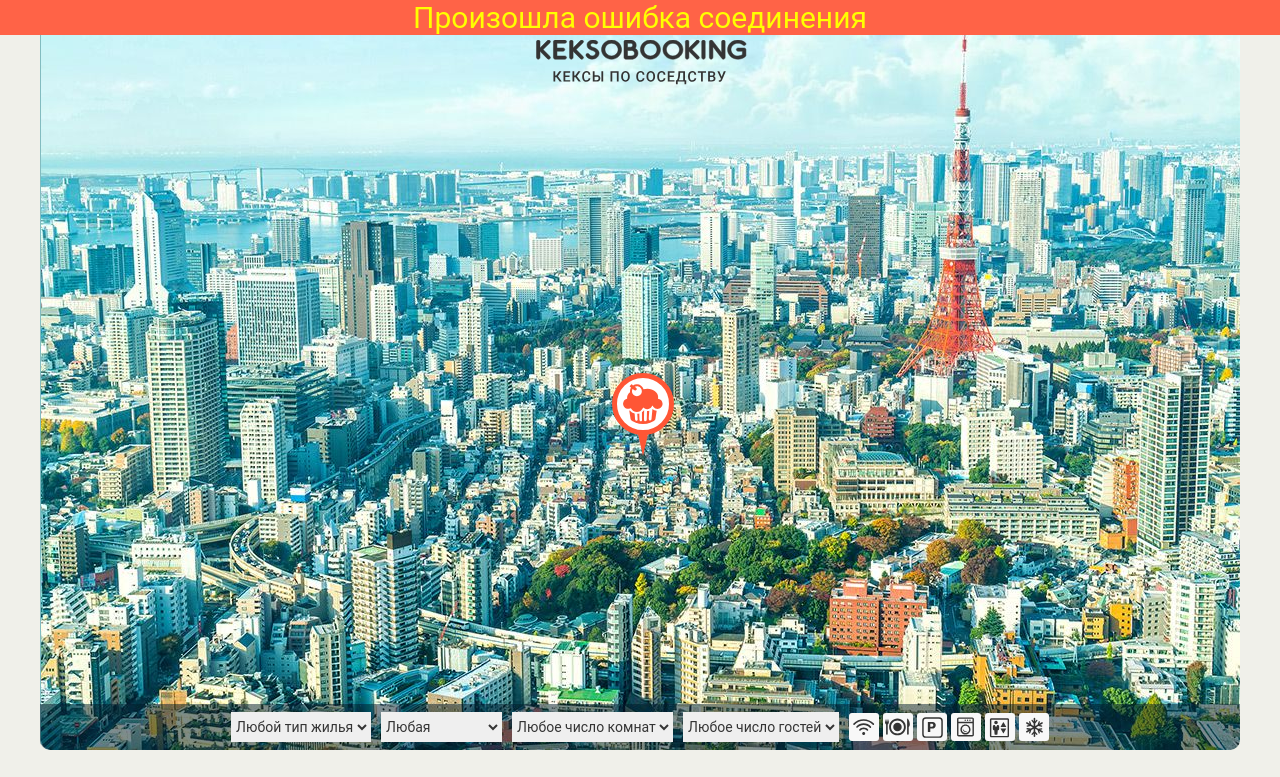
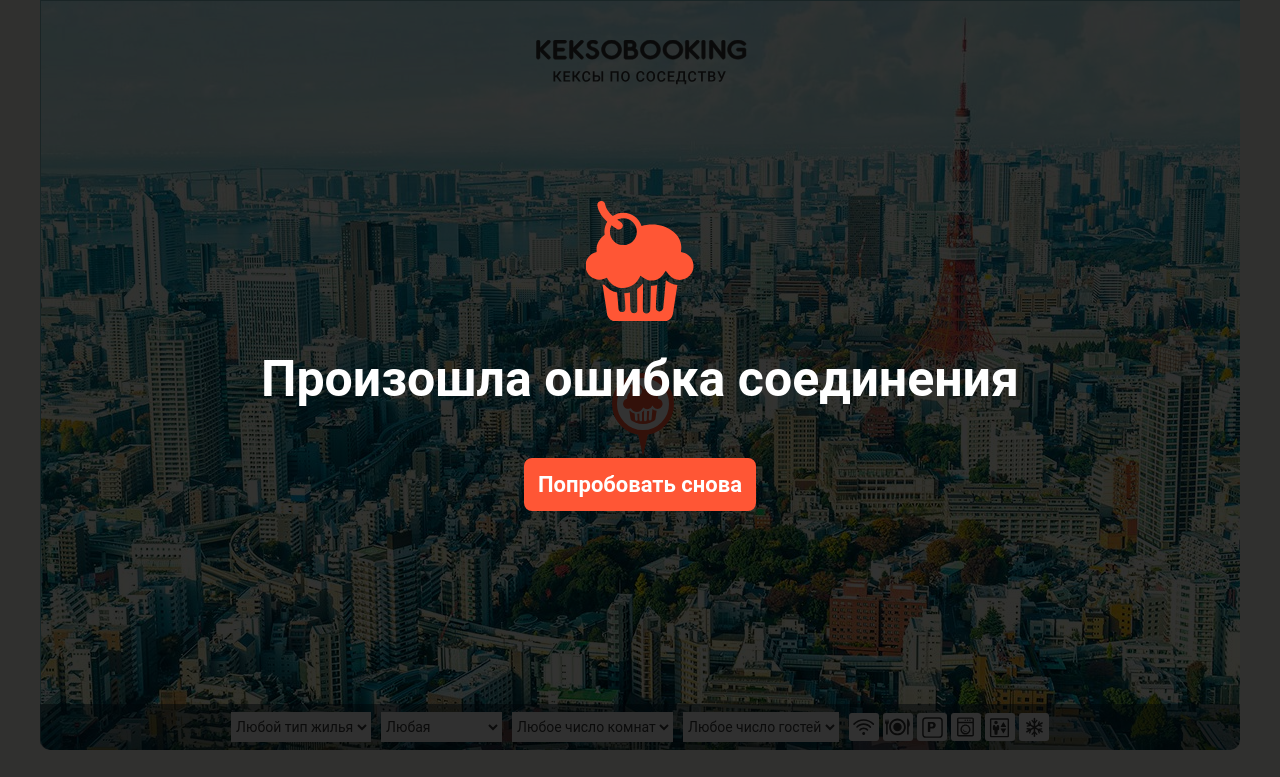
Before and after one commit to DanDev2519/1065177-keksobooking-19, a website: page index.html in a window 1280 px wide. Both pictures are taken after a click on the button "Поставь меня куда-нибудь". Shown: the top 777 px of the page. Drawn offline with Linux system fonts and the light colour scheme; no server answers; files whose address does not match are found by name.

Commit message:
Добавление всплывающего окна при ошибке из шаблона

```diff
--- a/index.html
+++ b/index.html
@@ -254,6 +254,7 @@
 
   <script src="js/utils.js"></script>
   <script src="js/load.js"></script>
+  <script src="js/popup.js"></script>
   <script src="js/card.js"></script>
   <script src="js/pin.js"></script>
   <script src="js/map.js"></script>
--- a/js/load.js
+++ b/js/load.js
@@ -2,7 +2,7 @@
 
 (function () {
   var TIMEOUT_IN_MS = 10000;
-  var URL = 'https://js.dump.academy/keksobooking/data';
+  var URL = 'https://js.dump.academy/keksobooking/data1';
   var StatusCode = {
     OK: 200,
     BAD_REQUEST: 400,
--- a/js/map.js
+++ b/js/map.js
@@ -34,7 +34,7 @@
   };
   // Функция активации страницы по нажатию на главный pin на карте
   var activation = function () {
-    window.load.getData(onSuccessLoad, window.load.onError);
+    window.load.getData(onSuccessLoad, onErrorLoad);
 
     map.classList.remove('map--faded');
     adForm.classList.remove('ad-form--disabled');
@@ -100,17 +100,9 @@
   var onSuccessLoad = function (pins) {
     drewPins(pins);
   };
-  // var onErrorLoad = function (errorMessage) {
-  //   var node = document.createElement('div');
-  //   node.style = 'z-index: 100; margin: 0 auto; text-align: center; color: yellow; background-color: tomato;';
-  //   node.style.position = 'fixed';
-  //   node.style.left = 0;
-  //   node.style.right = 0;
-  //   node.style.fontSize = '30px';
-
-  //   node.textContent = errorMessage;
-  //   document.body.insertAdjacentElement('afterbegin', node);
-  // };
+  var onErrorLoad = function (errorMessage) {
+    window.popup.error(errorMessage);
+  };
 
   userMainPin.addEventListener('mousedown', onMainPinMousePressInit);
 
--- /dev/null
+++ b/js/popup.js
@@ -0,0 +1,38 @@
+'use strict';
+
+(function () {
+  var errorTemplate = document.querySelector('#error')
+  .content
+  .querySelector('.error');
+
+  var error = function (errorMessage) {
+    var errorPopup = errorTemplate.cloneNode(true);
+    var errorButton = errorPopup.querySelector('.error__button');
+    var mein = document.querySelector('main');
+
+    var removeError = function () {
+      mein.removeChild(errorPopup);
+      errorButton.removeEventListener('click', removeError);
+      document.removeEventListener('keydown', onPopupEscPress);
+      document.removeEventListener('click', removeError);
+    };
+    var onPopupEscPress = function (evt) {
+      window.utils.isEscEvent(evt, function () {
+        removeError();
+      });
+    };
+
+    errorPopup.querySelector('.error__message').textContent = errorMessage;
+    mein.appendChild(errorPopup);
+
+    errorButton.addEventListener('click', removeError);
+    document.addEventListener('keydown', onPopupEscPress);
+    // document.addEventListener('click', removeError);
+  };
+
+  window.popup = {
+    // window.popup.
+    error: error,
+  };
+
+})();
```
